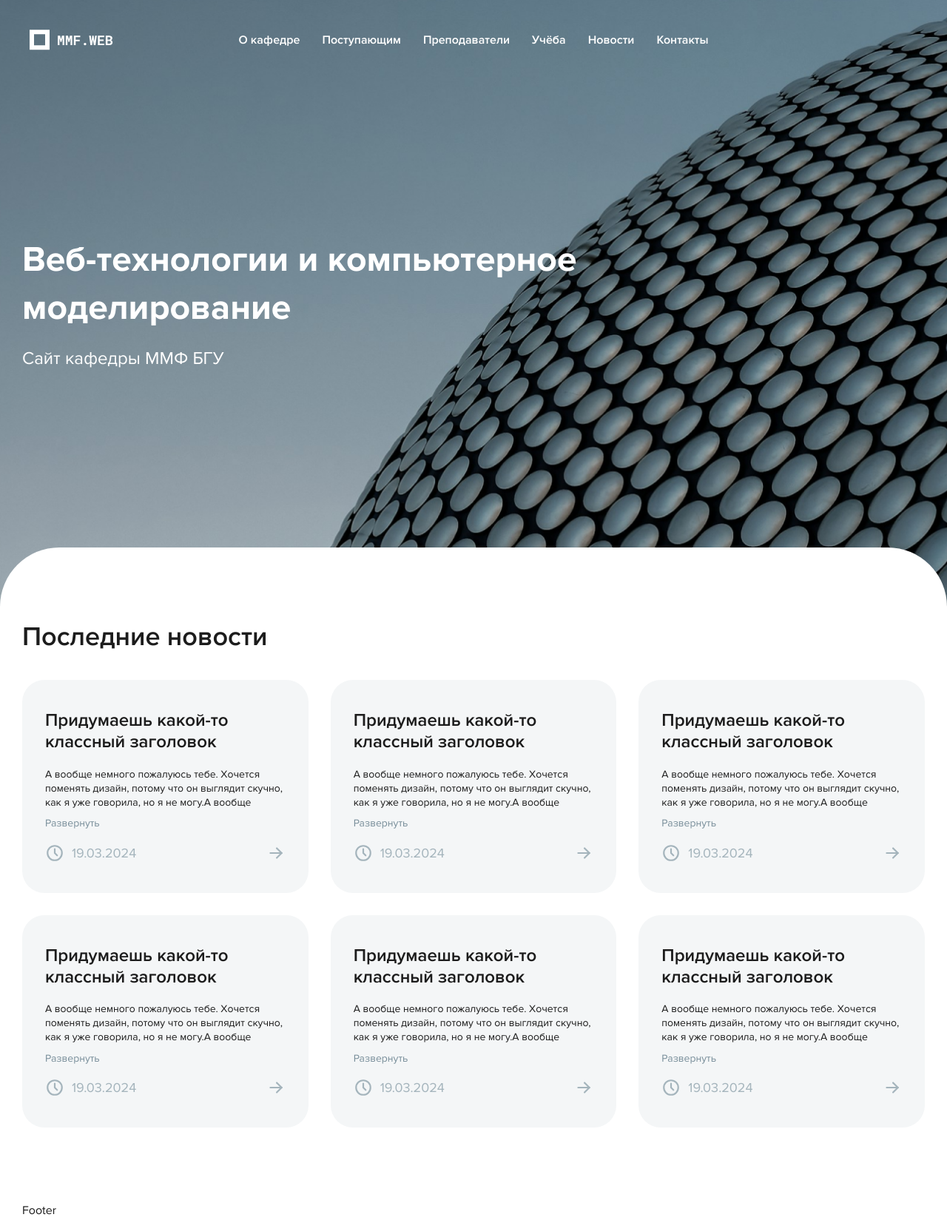
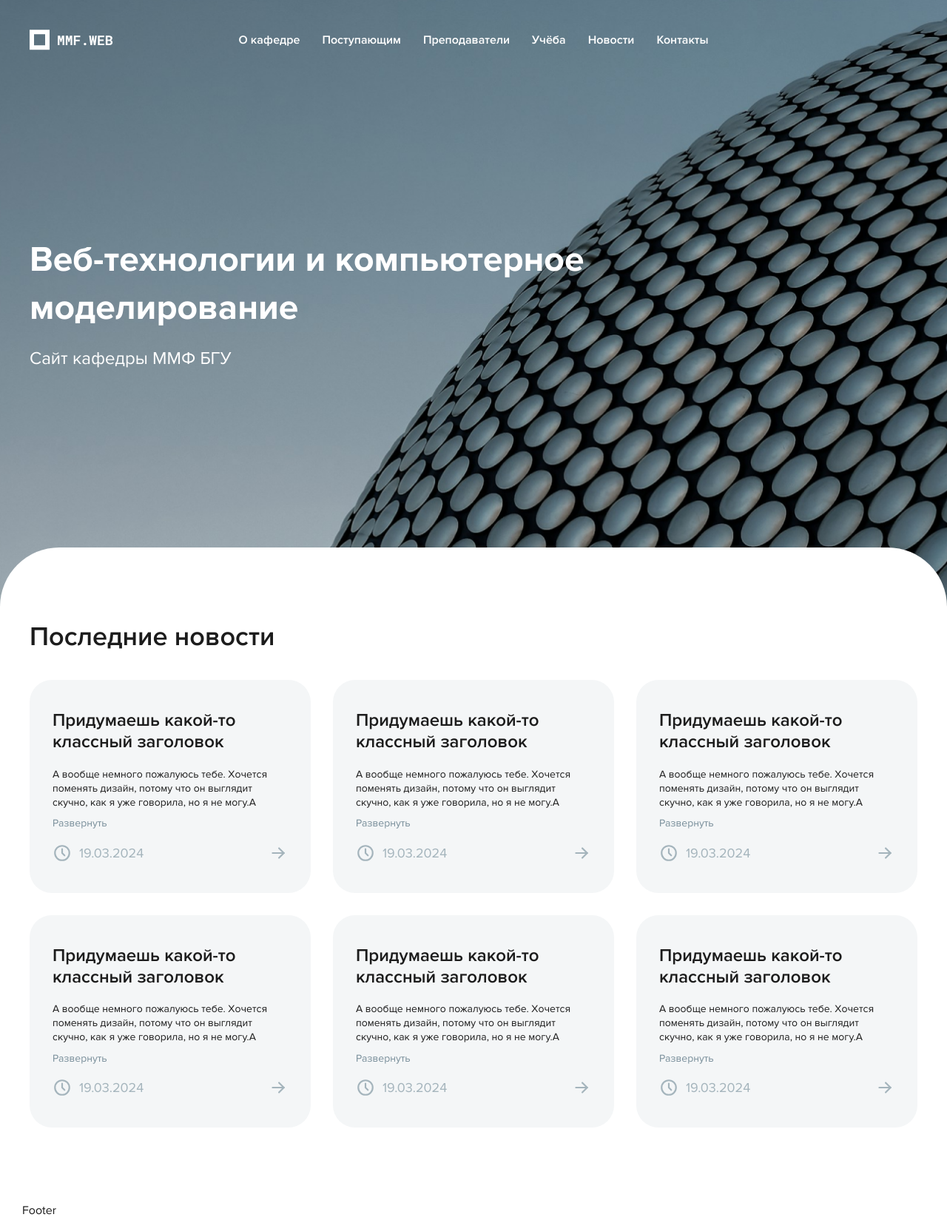
Before and after one commit to soloVlad/department-client, a React (Vite) app: page / in a window 1280 px wide. Shown: the whole page at 74% size. Built offline with nearby package versions, Linux system fonts and the light colour scheme.

Commit message:
feat: fix spacings & paddings, close menu on item selection

```diff
--- a/src/components/AppNavLink/AppNavLink.tsx
+++ b/src/components/AppNavLink/AppNavLink.tsx
@@ -11,9 +11,15 @@ type AppNavLinkProps = {
 	classNames?: {
 		navLink?: string;
 	};
+	handleClick?: () => void;
 };
 
-const AppNavLink: FC<AppNavLinkProps> = ({ href, label, classNames }) => {
+const AppNavLink: FC<AppNavLinkProps> = ({
+	href,
+	label,
+	classNames,
+	handleClick,
+}) => {
 	return (
 		<Anchor
 			className={cx(classes.navLink, classNames?.navLink)}
@@ -26,6 +32,7 @@ const AppNavLink: FC<AppNavLinkProps> = ({ href, label, classNames }) => {
 					{...others}
 				/>
 			)}
+			onClick={handleClick}
 		>
 			{label}
 		</Anchor>
--- a/src/components/Header/Header.module.css
+++ b/src/components/Header/Header.module.css
@@ -1,6 +1,6 @@
 .headerAppContainer {
   padding-top: 20px;
-  width: 100%;
+  width: 100vw;
 }
 
 .headerAppContainerHomePage {
--- a/src/components/Header/Header.tsx
+++ b/src/components/Header/Header.tsx
@@ -14,6 +14,10 @@ const Header: FC = () => {
 	const [opened, setOpened] = useState(false);
 
 	const isHomePage = location.pathname === Routes.HOME;
+
+	const closeMenu = () => {
+		setOpened(false);
+	};
 
 	return (
 		<AppContainer
@@ -36,6 +40,7 @@ const Header: FC = () => {
 							<Navigation
 								classNames={{ item: classes.menuItem }}
 								inColumn={true}
+								handleItemClick={closeMenu}
 							/>
 						</Menu.Dropdown>
 					</Menu>
--- a/src/components/Navigation/Navigation.tsx
+++ b/src/components/Navigation/Navigation.tsx
@@ -15,12 +15,14 @@ type NavigationProps = {
 		navigation?: string;
 		item?: string;
 	};
+	handleItemClick?: () => void;
 };
 
 const Navigation: FC<NavigationProps> = ({
 	inColumn = false,
 	visibleFrom,
 	classNames,
+	handleItemClick,
 }) => {
 	return (
 		<Group
@@ -36,6 +38,7 @@ const Navigation: FC<NavigationProps> = ({
 					key={navItem.label}
 					href={navItem.href}
 					label={navItem.label}
+					handleClick={handleItemClick}
 				/>
 			))}
 		</Group>
--- a/src/components/SectionContainer/SectionContainer.tsx
+++ b/src/components/SectionContainer/SectionContainer.tsx
@@ -1,5 +1,6 @@
 import type { FC, PropsWithChildren } from "react";
-import { Container } from "@mantine/core";
+import { Box, Container } from "@mantine/core";
+
 import { AppContainer } from "..";
 
 type SectionContainerProps = PropsWithChildren & {
@@ -15,7 +16,9 @@ const SectionContainer: FC<SectionContainerProps> = ({
 }) => {
 	return (
 		<AppContainer className={classNames?.app}>
-			<Container className={classNames?.section}>{children}</Container>
+			<Box px={20}>
+				<Container className={classNames?.section}>{children}</Container>
+			</Box>
 		</AppContainer>
 	);
 };
--- /dev/null
+++ b/src/pages/about/About.page.tsx
@@ -0,0 +1,9 @@
+import type { FC } from "react";
+
+import { SectionContainer } from "@/components";
+
+const AboutPage: FC = () => {
+	return <SectionContainer>ku</SectionContainer>;
+};
+
+export default AboutPage;
--- a/src/pages/home/Home.page.tsx
+++ b/src/pages/home/Home.page.tsx
@@ -15,7 +15,7 @@ const HomePage: FC = () => {
 			<BackgroundImage
 				className={classes.bgContainer}
 				mih={820}
-				px={20}
+				px={40}
 				src={WelcomeBgImageUrl}
 			>
 				<Container className={classes.welcomeContainer}>
--- a/src/pages/index.ts
+++ b/src/pages/index.ts
@@ -1,2 +1,3 @@
+export { default as AboutPage } from "./about/About.page";
 export { default as ErrorPage } from "./error/Error.page";
 export { default as HomePage } from "./home/Home.page";
--- a/src/router/Router.tsx
+++ b/src/router/Router.tsx
@@ -1,6 +1,6 @@
 import { createBrowserRouter, RouterProvider } from "react-router-dom";
 
-import { ErrorPage, HomePage } from "@/pages";
+import { AboutPage, ErrorPage, HomePage } from "@/pages";
 
 import { Routes } from "./routes";
 import { MainLayout } from "./layouts";
@@ -15,6 +15,10 @@ const router = createBrowserRouter([
 				index: true,
 				element: <HomePage />,
 			},
+			{
+				path: Routes.ABOUT,
+				element: <AboutPage />,
+			},
 		],
 	},
 ]);
```
